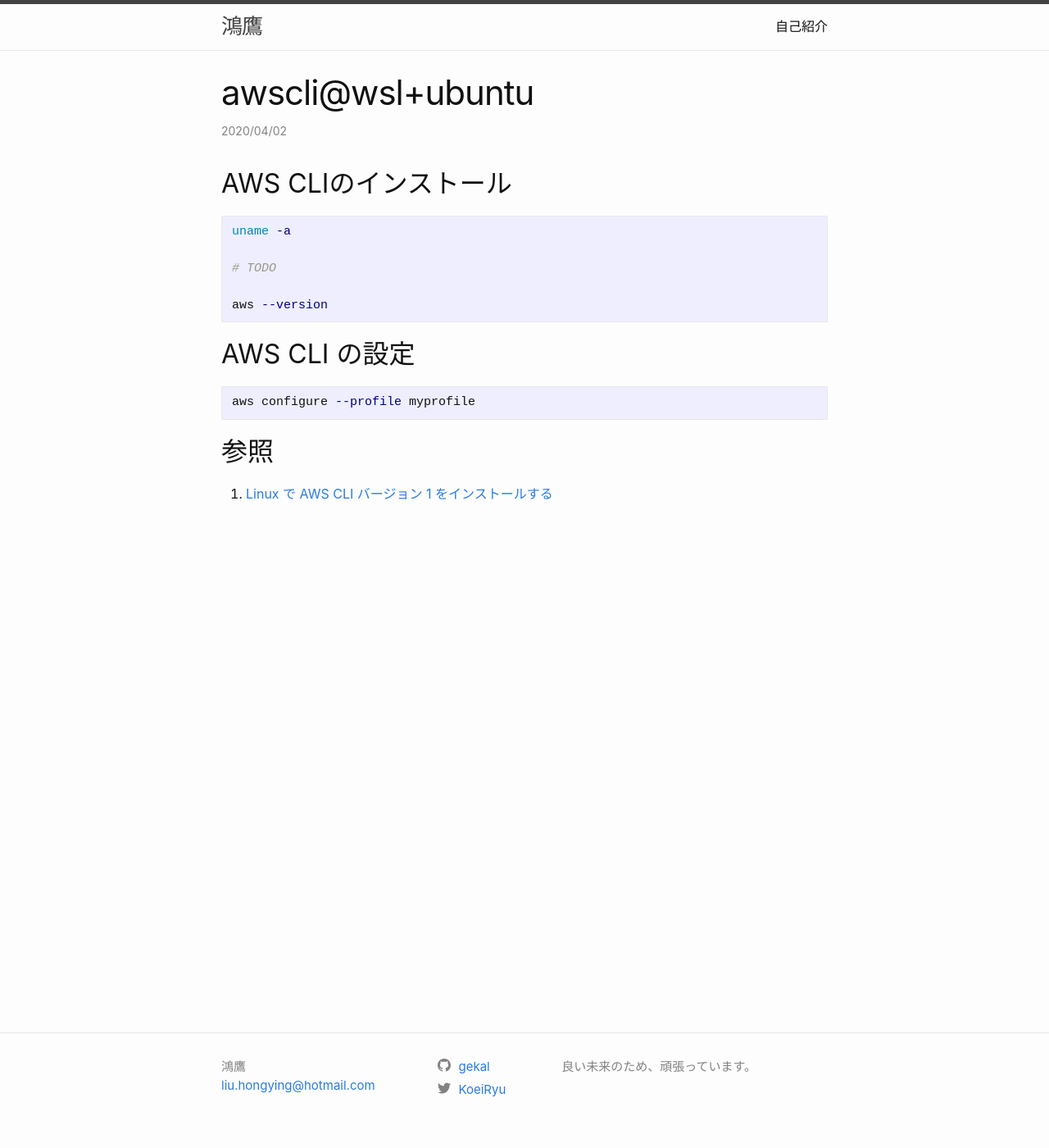
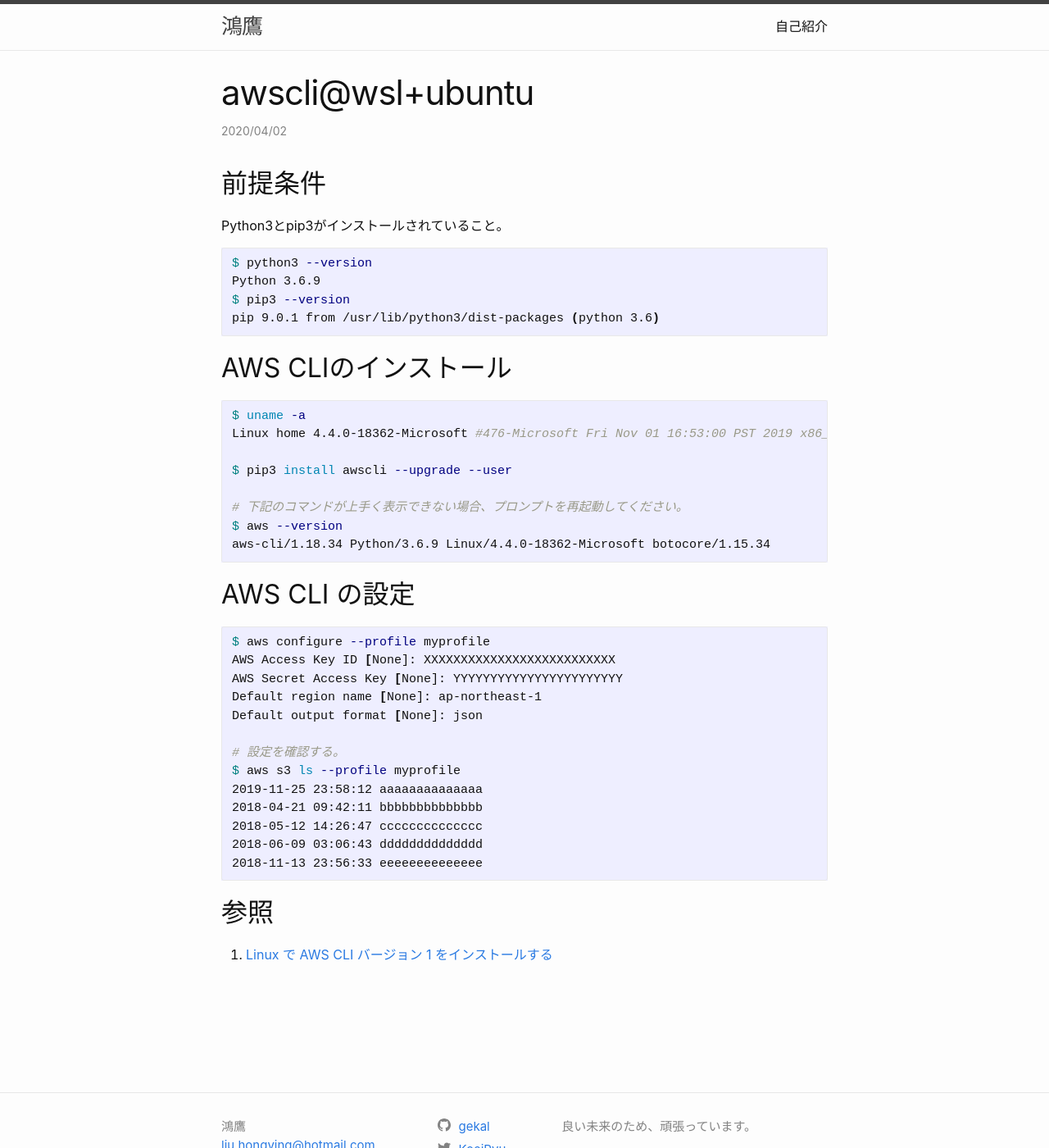
Before and after one commit to gekal/gekal.github.io, a Jekyll site: the page built from _posts/2020-04-02-awscli-wsl-ubuntu.markdown, in a window 1280 px wide and 1400 px high. Shown: the whole window at 82% size. Built offline with Jekyll 4.4.1, drawn with Linux system fonts in a browser that asks for light colours; comment, search, counter and statistics services are not loaded.

Commit message:
awscli@wsl+ubuntu

````diff
--- a/_posts/2020-04-02-awscli-wsl-ubuntu.markdown
+++ b/_posts/2020-04-02-awscli-wsl-ubuntu.markdown
@@ -2,25 +2,51 @@
 title: awscli@wsl+ubuntu
 layout: post
 auther: gekal
-date:   2020-04-02T13:48:00+0900
+date:   2020-04-02T22:51:00+0900
 categories: blogs
 tags: aws cli wsl ubuntu
 ---
 
+## 前提条件
+
+Python3とpip3がインストールされていること。
+
+```bash
+$ python3 --version
+Python 3.6.9
+$ pip3 --version
+pip 9.0.1 from /usr/lib/python3/dist-packages (python 3.6)
+```
+
 ## AWS CLIのインストール
 
 ```bash
-uname -a
+$ uname -a
+Linux home 4.4.0-18362-Microsoft #476-Microsoft Fri Nov 01 16:53:00 PST 2019 x86_64 x86_64 x86_64 GNU/Linux
 
-# TODO
+$ pip3 install awscli --upgrade --user
 
-aws --version
+# 下記のコマンドが上手く表示できない場合、プロンプトを再起動してください。
+$ aws --version
+aws-cli/1.18.34 Python/3.6.9 Linux/4.4.0-18362-Microsoft botocore/1.15.34
 ```
 
 ## AWS CLI の設定
 
 ```bash
-aws configure --profile myprofile
+$ aws configure --profile myprofile
+AWS Access Key ID [None]: XXXXXXXXXXXXXXXXXXXXXXXXXX
+AWS Secret Access Key [None]: YYYYYYYYYYYYYYYYYYYYYYY
+Default region name [None]: ap-northeast-1
+Default output format [None]: json
+
+# 設定を確認する。
+$ aws s3 ls --profile myprofile
+2019-11-25 23:58:12 aaaaaaaaaaaaaa
+2018-04-21 09:42:11 bbbbbbbbbbbbbb
+2018-05-12 14:26:47 cccccccccccccc
+2018-06-09 03:06:43 dddddddddddddd
+2018-11-13 23:56:33 eeeeeeeeeeeeee
 ```
 
 ## 参照
````
